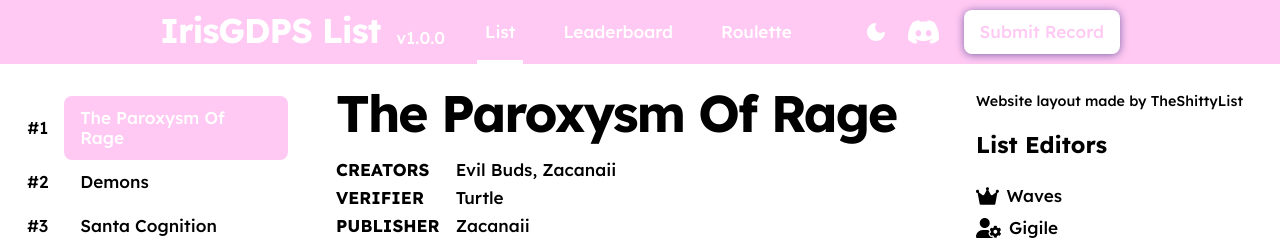
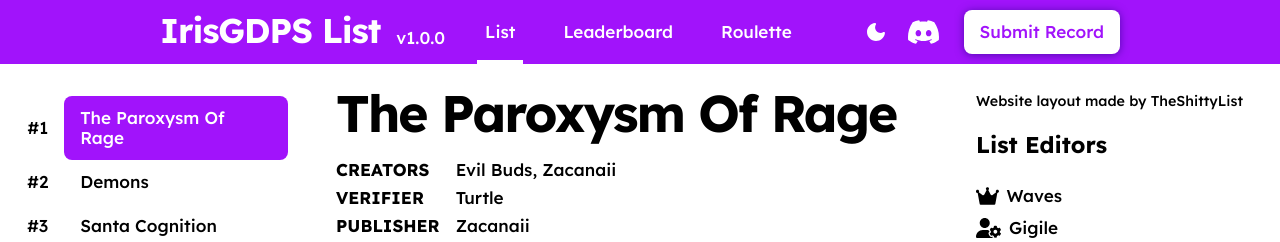
Before and after one commit to IrisGDPS/irisdemonlist, a plain HTML site: page index.html in a window 1280 px wide. Shown: the top 242 px of the page. Drawn offline with nearby package versions, Linux system fonts and the light colour scheme.

Commit message:
Update main.css

```diff
--- a/css/main.css
+++ b/css/main.css
@@ -3,7 +3,7 @@
     --color-on-background: black;
     --color-background-hover: #eee;
     --color-on-background-hover: black;
-    --color-primary: #ffc9f3;
+    --color-primary: #a113fb;
     --color-on-primary: white;
     --color-error: #de0000;
     --color-on-error: white;
```
